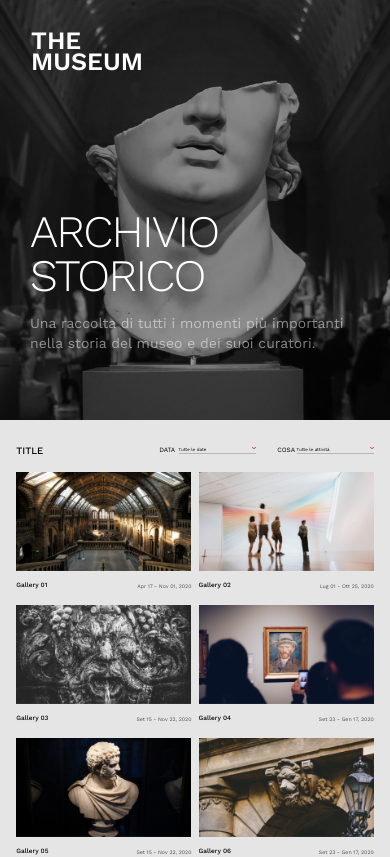
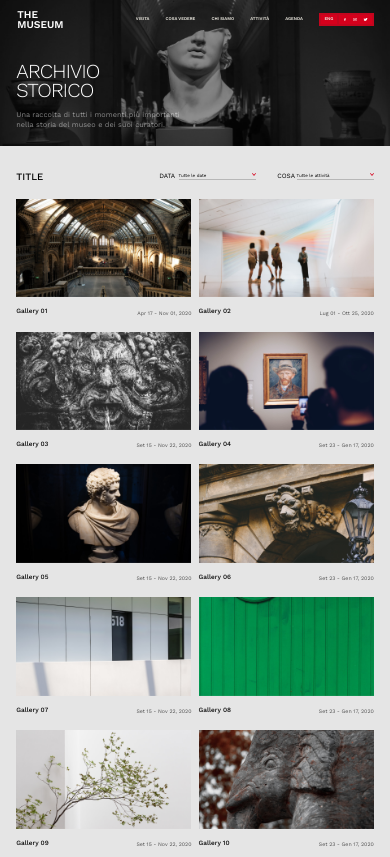
Before and after one commit to MCivas81/TheMuseum-challenge, a React (Create React App) app: page / in a window 390 px wide. Shown: the top 857 px of the page. Built offline with nearby package versions, Linux system fonts and the light colour scheme.

Commit message:
fix: made header full responsive

```diff
--- a/src/components/Header.css
+++ b/src/components/Header.css
@@ -4,66 +4,6 @@
   color: #ffffff;
 }
 
-.company-name {
-  position: absolute;
-  left: 30px;
-  top: 30px;
-}
-
-.company-name h3 {
-  margin: 1px;
-  font-weight: 600;
-  font-size: 25px;
-  line-height: 80%;
-  text-transform: uppercase;
-}
-
-.topnav ul {
-  display: none;
-}
-
-.header-title {
-  position: absolute;
-  max-width: 768px;
-  left: 30px;
-  height: 92px;
-  top: 210px;
-}
-
-.header-title h2 {
-  font-weight: 300;
-  font-size: 45px;
-  line-height: 98%;
-  letter-spacing: -0.04em;
-  margin: 0;
-  text-transform: uppercase;
-}
-
-.description {
-  position: absolute;
-  width: 340px;
-  height: 100px;
-  left: 30px;
-  right: 30px;
-  top: 300px;
-}
-
-.description p {
-  font-size: 14px;
-  line-height: 140%;
-  display: flex;
-  align-items: center;
-  text-align: left;
-  color: rgba(255, 255, 255, 0.5);
-}
-
-.header-img {
-  max-width: 100%;
-  height: 420px;
-  object-fit: cover;
-}
-
-@media (min-width: 1024px) {
 .topnav {
   display: flex;
   justify-content: space-between;
@@ -76,12 +16,17 @@
 }
 
 .company-name {
+  position: absolute;
   left: 4.167vw;
   top: 2.656vw;
 }
 
 .company-name h3 {
   font-size: 2.656vw;
+  margin: 1px;
+  font-weight: 600;
+  line-height: 80%;
+  text-transform: uppercase;
 }
 
 .topnav ul {
@@ -139,6 +84,7 @@
 }
 
 .header-title {
+  position: absolute;
   width: 47.396vw;
   height: 10vw;
   left: 4.167vw;
@@ -146,10 +92,16 @@
 }
 
 .header-title h2 {
+  font-weight: 300;
   font-size: 5.104vw;
+  line-height: 98%;
+  letter-spacing: -0.04em;
+  margin: 0;
+  text-transform: uppercase;
 }
 
 .description {
+  position: absolute;
   width: 45.156vw;
   height: 5.208vw;
   left: 4.167vw;
@@ -159,6 +111,11 @@
 .description p {
   font-size: 1.875vw;
   margin: 0;
+  line-height: 140%;
+  display: flex;
+  align-items: center;
+  text-align: left;
+  color: rgba(255, 255, 255, 0.5);
 }
 
 .header-img {
@@ -166,4 +123,3 @@
   height: 37.5vw;
   object-fit: cover;
 }
-}
```
Lines whose indentation alone changed are shown as unchanged.
